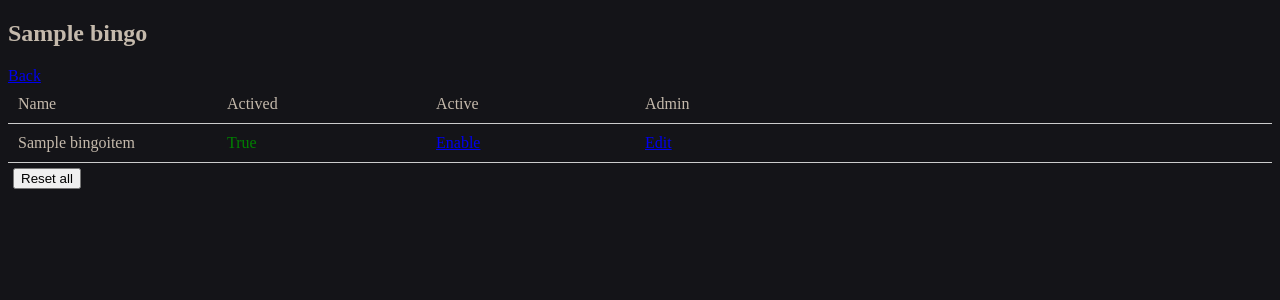
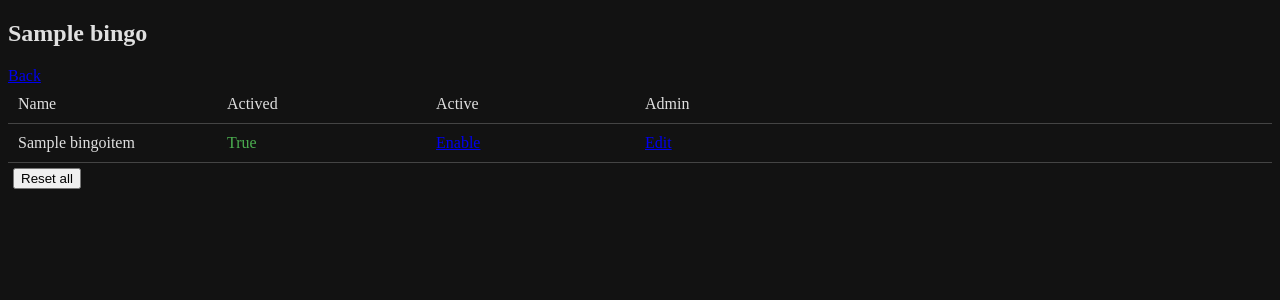
Before and after one commit to Rs-appez/subathonTimerEphemeriia, a Django app: page /bingo/admin/1/ in a window 1280 px wide. Shown: the top 300 px of the page. Run offline with Django 5.2, Linux system fonts and the light colour scheme; a user stored in the database is signed in; tables that the repository leaves empty hold one stand-in row (values such as "Sample post").

Commit message:
enhance css

```diff
--- a/subathonTimerEphemeriia/static/bingo/css/admin.css
+++ b/subathonTimerEphemeriia/static/bingo/css/admin.css
@@ -1,13 +1,20 @@
 body {
-    background-color:rgb(20, 20, 24);
-    color:rgb(197, 186, 172);
+    background-color: #121212;
+    /* Darker background */
+    color: #e0e0e0;
+    /* Lighter text color for better contrast */
 }
+
 .item {
     display: grid;
-    grid-template-columns: repeat(auto-fill, minmax(15%, 1fr));  /* Adjust the number of columns as needed */
+    grid-template-columns: repeat(auto-fill,
+            minmax(15%, 1fr));
+    /* Adjust the number of columns as needed */
     padding: 10px;
-    border-bottom: 1px solid #ccc;
-    gap: 10px; /* Adjust the gap as needed */
+    border-bottom: 1px solid #444;
+    /* Darker border */
+    gap: 10px;
+    /* Adjust the gap as needed */
     justify-items: start;
 }
 
@@ -15,14 +22,24 @@ body {
     margin: 0;
     text-align: left;
 }
+
 .item.alternate {
-    background-color: rgba(255, 255, 255, 0.1); /* Adjust color as needed */
+    background-color: rgba(255, 255, 255, 0.05);
+    /* Subtle alternate background */
 }
 
 .active {
-    color: green;
+    color: #4caf50;
+    /* Brighter green for active state */
 }
 
 .inactive {
-    color: red;
+    color: #f44336;
+    /* Brighter red for inactive state */
 }
+
+/* Add hover effect for items */
+.item:hover {
+    background-color: rgba(255, 255, 255, 0.1);
+    /* Slightly lighter on hover */
+}
```
